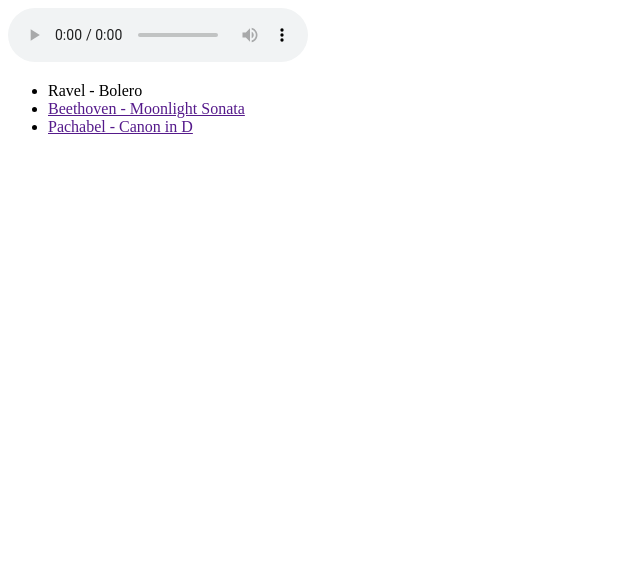
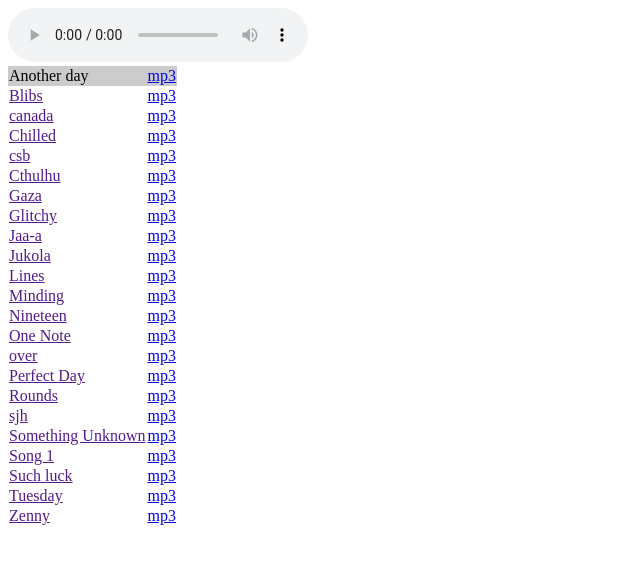
Before and after one commit to komu/simple-web-player, a plain HTML site: page player.html in a window 1280 px wide. Shown: the whole page, without its empty margins (0-640 px from the left). Drawn offline with nearby package versions, Linux system fonts and the light colour scheme.

Commit message:
Table layout with titles and proper data

```diff
--- a/player.html
+++ b/player.html
@@ -4,12 +4,16 @@
     <title>k-minor</title>
     <meta charset="UTF-8">
     <style type="text/css">
-        .active a {
+        tr.active {
+            background: #ccc;
+        }
+
+        tr.active a.play {
+            background: #ccc;
             color: black;
             text-decoration: none;
         }
     </style>
-    <script type="text/javascript" src="https://code.jquery.com/jquery-2.2.0.min.js"></script>
     <script type="text/javascript" src="https://ajax.googleapis.com/ajax/libs/angularjs/1.5.0-rc.1/angular.min.js"></script>
 </head>
 <body ng-app="player">
@@ -19,31 +23,54 @@
             Sorry, your browser does not support HTML5 audio.
         </audio>
 
-        <ul>
-            <li ng-class="{active: track == player.currentTrack}" ng-repeat="track in player.tracks"><a ng-click="player.playTrack(track)" href="">{{track.title}}</a></li>
-        </ul>
+        <table cellspacing="0">
+            <tbody>
+                <tr ng-class="{active: track == player.currentTrack}" ng-repeat="track in player.tracks">
+                    <td><a class="play" ng-click="player.playTrack(track)" href="">{{track.title}}</a></td>
+                    <td><a href="{{track.url}}">mp3</a></td>
+                </tr>
+            </tbody>
+        </table>
     </div>
 
 <script type="text/javascript">
     var app = angular.module("player", []);
+
+    function track(title) {
+        return {
+            title: title,
+            url: 'http://komu.kapsi.fi/k-minor/' + title + ".mp3"
+        }
+    }
 
     app.controller('PlayerController', function ($element, $scope) {
         var vm = this;
         var audio = $element.find('audio')[0];
 
         vm.tracks = [
-            {
-                title: 'Ravel - Bolero',
-                url: 'http://www.archive.org/download/bolero_69/Bolero.mp3'
-            },
-            {
-                title: 'Beethoven - Moonlight Sonata',
-                url: 'http://www.archive.org/download/MoonlightSonata_755/Beethoven-MoonlightSonata.mp3'
-            },
-            {
-                title: 'Pachabel - Canon in D',
-                url: 'http://www.archive.org/download/CanonInD_261/CanoninD.mp3'
-            }
+            track('Another day'),
+            track('Blibs'),
+            track('canada'),
+            track('Chilled'),
+            track('csb'),
+            track('Cthulhu'),
+            track('Gaza'),
+            track('Glitchy'),
+            track('Jaa-a'),
+            track('Jukola'),
+            track('Lines'),
+            track('Minding'),
+            track('Nineteen'),
+            track('One Note'),
+            track('over'),
+            track('Perfect Day'),
+            track('Rounds'),
+            track('sjh'),
+            track('Something Unknown'),
+            track('Song 1'),
+            track('Such luck'),
+            track('Tuesday'),
+            track('Zenny')
         ];
 
         vm.playTrack = function(track) {
```
